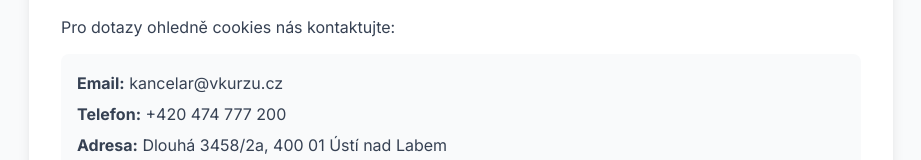
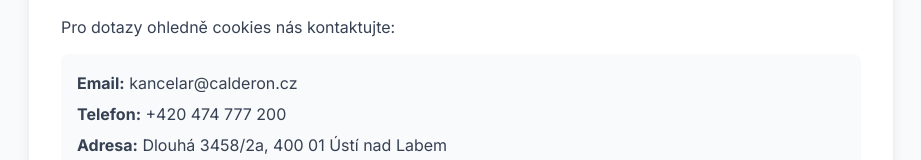
Before and after one commit to Aureu/digitalizace_calderon, a Next.js app: page /cookies in a window 1280 px wide. Shown: the part 2154-2314 px from the top of the page, without its empty margins (179-1100 px from the left). Built offline with nearby package versions, Linux system fonts and the light colour scheme.

Commit message:
Fix translations and update email - Change 'skalabilita' to 'škálovatelnost' - Update email from kancelar@vkurzu.cz to kancelar@calderon.cz across all files

```diff
--- a/src/app/components/Benefits.tsx
+++ b/src/app/components/Benefits.tsx
@@ -96,7 +96,7 @@
 		},
 		{
 			icon: 'scalability',
-			title: 'Skalabilita',
+			title: 'Škálovatelnost',
 			description:
 				'Digitální řešení rostou s vaší firmou. Jednoduše přidávejte nové funkce podle potřeb vašeho byznysu.',
 			metric: '∞',
--- a/src/app/components/Contact.tsx
+++ b/src/app/components/Contact.tsx
@@ -138,10 +138,10 @@
 										Email
 									</h4>
 									<a
-										href='mailto:kancelar@vkurzu.cz'
+										href='mailto:kancelar@calderon.cz'
 										className='text-brand-primary hover:text-brand-secondary transition-colors duration-200'
 									>
-										kancelar@vkurzu.cz
+										kancelar@calderon.cz
 									</a>
 								</div>
 							</div>
--- a/src/app/components/Footer.tsx
+++ b/src/app/components/Footer.tsx
@@ -36,7 +36,7 @@
 						</p>
 						<div className='flex space-x-4'>
 							<a
-								href='mailto:kancelar@vkurzu.cz'
+								href='mailto:kancelar@calderon.cz'
 								className='text-brand-primary hover:text-white transition-colors duration-200 p-2 rounded-full hover:bg-white/10 transition-all duration-300'
 								aria-label='Email'
 							>
@@ -111,10 +111,10 @@
 							<div className='flex items-center group'>
 								<BusinessIcons.email className='w-4 h-4 mr-3 text-brand-primary group-hover:scale-110 transition-transform duration-300' />
 								<a
-									href='mailto:kancelar@vkurzu.cz'
+									href='mailto:kancelar@calderon.cz'
 									className='hover:text-brand-primary transition-colors duration-200'
 								>
-									kancelar@vkurzu.cz
+									kancelar@calderon.cz
 								</a>
 							</div>
 							<div className='flex items-center group'>
--- a/src/app/components/StructuredData.tsx
+++ b/src/app/components/StructuredData.tsx
@@ -17,7 +17,7 @@
 		contactPoint: {
 			'@type': 'ContactPoint',
 			telephone: '+420474777200',
-			email: 'kancelar@vkurzu.cz',
+			email: 'kancelar@calderon.cz',
 			contactType: 'customer service',
 			availableLanguage: 'Czech',
 		},
@@ -32,7 +32,7 @@
 		description: 'Digitalizace dokumentů, procesů a účetnictví pro firmy.',
 		url: 'https://calderon.cz',
 		telephone: '+420474777200',
-		email: 'kancelar@vkurzu.cz',
+		email: 'kancelar@calderon.cz',
 		address: {
 			'@type': 'PostalAddress',
 			streetAddress: 'Dlouhá 3458/2a',
--- a/src/app/cookies/page.tsx
+++ b/src/app/cookies/page.tsx
@@ -205,7 +205,7 @@
 								</p>
 								<div className='bg-gray-50 p-4 rounded-lg'>
 									<p className='text-gray-700 mb-1'>
-										<strong>Email:</strong> kancelar@vkurzu.cz
+										<strong>Email:</strong> kancelar@calderon.cz
 									</p>
 									<p className='text-gray-700 mb-1'>
 										<strong>Telefon:</strong> +420 474 777 200
--- a/src/app/privacy/page.tsx
+++ b/src/app/privacy/page.tsx
@@ -156,7 +156,7 @@
 								</p>
 								<div className='bg-gray-50 p-4 rounded-lg'>
 									<p className='text-gray-700 mb-1'>
-										<strong>Email:</strong> kancelar@vkurzu.cz
+										<strong>Email:</strong> kancelar@calderon.cz
 									</p>
 									<p className='text-gray-700 mb-1'>
 										<strong>Telefon:</strong> +420 474 777 200
--- a/src/app/terms/page.tsx
+++ b/src/app/terms/page.tsx
@@ -56,7 +56,7 @@
 										<strong>IČO:</strong> 27582787
 									</p>
 									<p className='text-gray-700 mb-1'>
-										<strong>Email:</strong> kancelar@vkurzu.cz
+										<strong>Email:</strong> kancelar@calderon.cz
 									</p>
 									<p className='text-gray-700 mb-1'>
 										<strong>Telefon:</strong> +420 474 777 200
```
